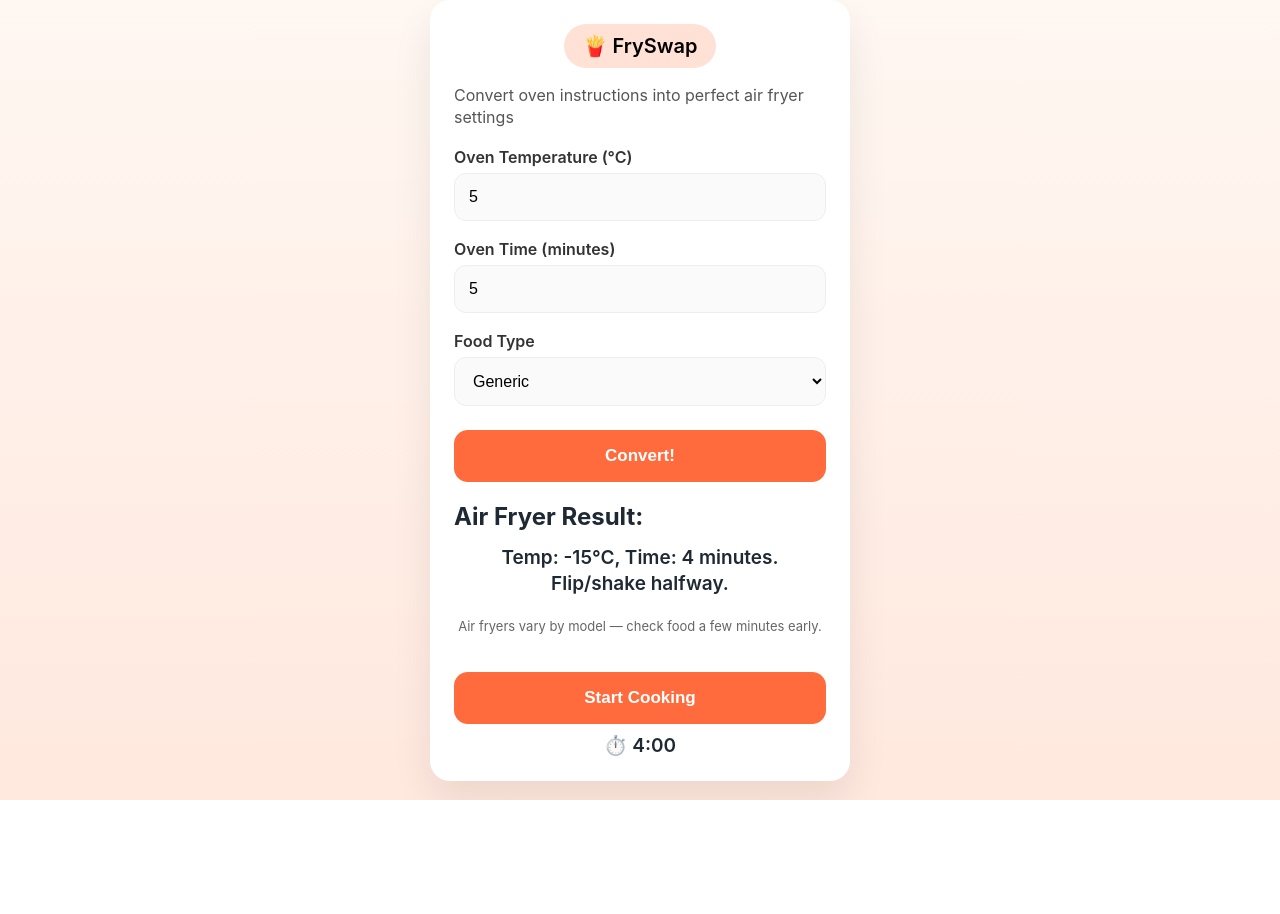
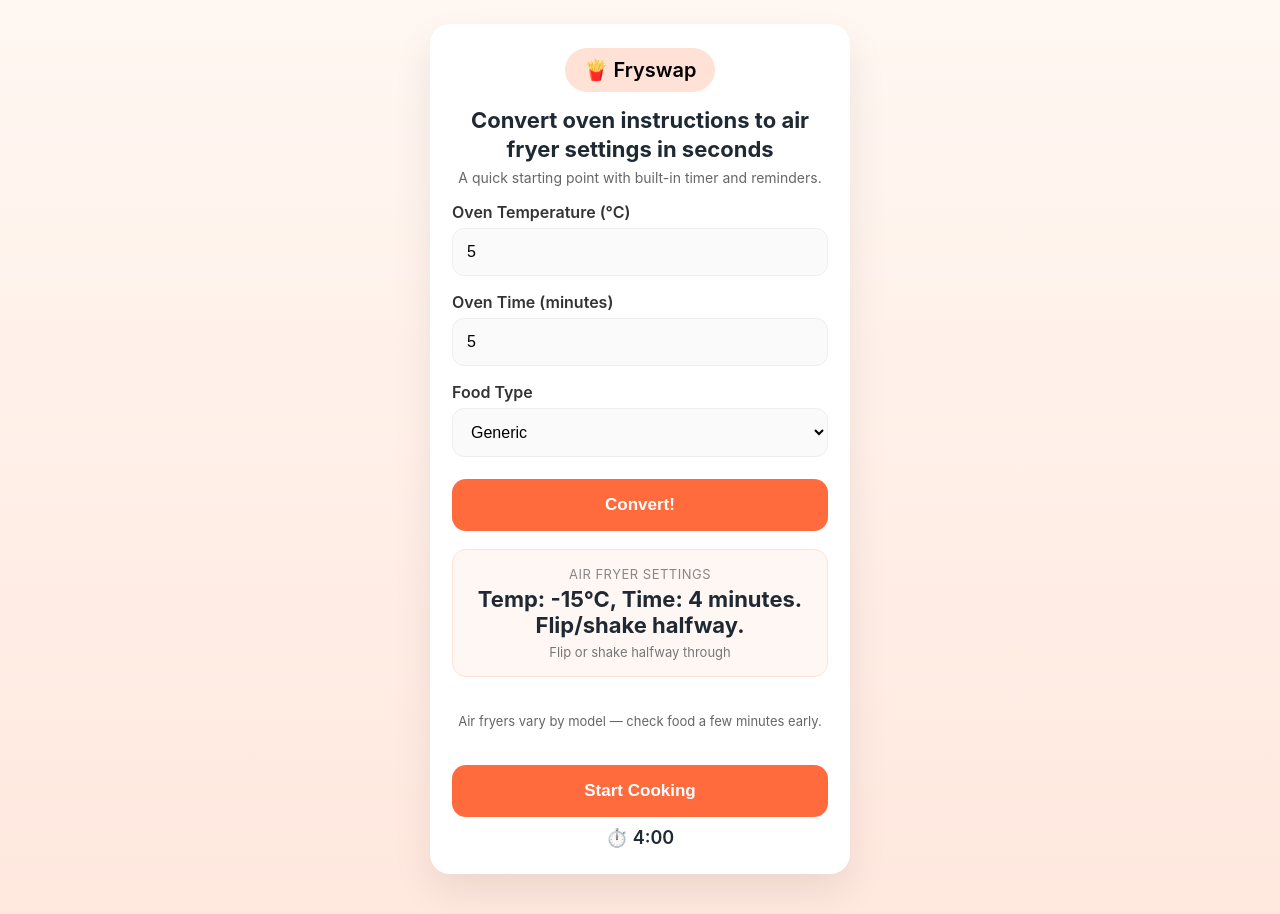
Before and after one commit to oliverjay10/fryswap, a React (Vite) app: page / in a window 1280 px wide. Both pictures are taken after typing "5", "5" into the empty fields and a click on the button "Convert!". Before the commit the page ends 800 px from the top, so only its background shows below. Built offline with nearby package versions, Linux system fonts and the light colour scheme.

Commit message:
Updated design

```diff
--- a/src/App.css
+++ b/src/App.css
@@ -1,11 +1,11 @@
-/* Main card container */
+/* Main container card */
 .container {
   width: 100%;
   max-width: 420px;
   background: white;
-  padding: 24px;
+  padding: 24px 22px 26px 22px;
   border-radius: 20px;
-  box-shadow: 0 20px 40px rgba(0,0,0,0.08);
+  box-shadow: 0 18px 40px rgba(0,0,0,0.08);
   box-sizing: border-box;
 }
 
@@ -19,21 +19,43 @@
   font-weight: 600;
 }
 
-/* Typography */
-h1, h2 {
+/* Headings */
+h2 {
+  text-align: center;
+  font-size: 22px;
+  margin: 8px 0 6px 0;
   color: #1f2933;
-  margin-bottom: 8px;
 }
 
 p {
-  color: #555;
-  line-height: 1.4;
+  text-align: center;
+  color: #666;
+  margin: 0 0 14px 0;
+  font-size: 14px;
+}
+
+/* Feature list (aligned, subtle) */
+.featureList {
+  margin: 6px 0 14px 0;
+}
+
+.featureItem {
+  font-size: 14px;
+  color: #666;
+  margin: 4px 0;
+}
+
+/* Divider */
+.divider {
+  height: 1px;
+  background: #f2f2f2;
+  margin: 16px 0;
 }
 
 /* Labels */
 label {
   display: block;
-  margin-top: 18px;
+  margin-top: 16px;
   font-weight: 600;
   color: #333;
 }
@@ -59,7 +81,7 @@ input:focus, select:focus {
 /* Button */
 button {
   width: 100%;
-  margin-top: 24px;
+  margin-top: 22px;
   padding: 16px;
   background: #ff6b3d;
   color: white;
@@ -83,26 +105,48 @@ button:active {
 /* Result text */
 .result {
   margin-top: 14px;
-  font-size: 19px;
+  font-size: 18px;
   font-weight: 600;
   text-align: center;
   color: #1f2933;
 }
 
-/* Divider */
-.divider {
-  height: 1px;
-  background: #f1f1f1;
-  margin: 20px 0;
-}
-
-/* Notice banner */
+/* Notice message */
 .notice {
   background: #ffe8d9;
   color: #d35400;
   padding: 10px;
   border-radius: 8px;
   text-align: center;
-  margin-bottom: 15px;
+  margin-bottom: 12px;
   font-weight: bold;
 }
+
+.resultCard {
+  margin-top: 18px;
+  padding: 16px;
+  background: #fff7f3;
+  border-radius: 14px;
+  border: 1px solid #ffe2d7;
+  text-align: center;
+}
+
+.resultTitle {
+  font-size: 13px;
+  color: #888;
+  margin-bottom: 4px;
+  text-transform: uppercase;
+  letter-spacing: 0.5px;
+}
+
+.resultValue {
+  font-size: 22px;
+  font-weight: 700;
+  color: #1f2933;
+  margin-bottom: 6px;
+}
+
+.resultHint {
+  font-size: 13px;
+  color: #777;
+}
--- a/src/App.jsx
+++ b/src/App.jsx
@@ -101,11 +101,31 @@ let airTemp = ovenTemp - 20
    <div className="container">
 
   <div style={{ textAlign: "center", marginBottom: "14px" }}>
-    <div className="logoBadge">🍟 FrySwap</div>
+    <div className="logoBadge">🍟 Fryswap</div>
   </div>
 
 
-      <p>Convert oven instructions into perfect air fryer settings</p>
+     <h2 style={{
+  textAlign: "center",
+  marginTop: "8px",
+  marginBottom: "6px",
+  fontSize: "22px",
+  lineHeight: "1.3"
+}}>
+  Convert oven instructions to air fryer settings in seconds
+</h2>
+
+
+<p style={{
+  textAlign: "center",
+  marginTop: "0",
+  marginBottom: "14px",
+  color: "#666"
+}}>
+  A quick starting point with built-in timer and reminders.
+</p>
+
+
 
       {notice && <div className="notice">{notice}</div>}
 
@@ -126,9 +146,16 @@ let airTemp = ovenTemp - 20
 
       <button onClick={convert}>Convert!</button>
 
-      <h2>Air Fryer Result:</h2>
-      <p className="result">{result}</p>
+      {result !== "--" && (
+  <div className="resultCard">
+    <div className="resultTitle">Air Fryer Settings</div>
+    <div className="resultValue">{result}</div>
+    <div className="resultHint">Flip or shake halfway through</div>
+  </div>
+)}
+<br></br>
       <p style={{fontSize: "13px", color: "#666", textAlign: "center"}}>
+        <br></br>
   Air fryers vary by model — check food a few minutes early.
 </p>
 
--- a/src/index.css
+++ b/src/index.css
@@ -1,14 +1,28 @@
-/* Make the app fill the full screen */
-html, body, #root {
-  height: 100%;
-  margin: 0;
+/* Reset */
+* {
+  box-sizing: border-box;
 }
 
-/* Center everything */
+html, body {
+  margin: 0;
+  padding: 0;
+}
+
+/* Background */
 body {
   font-family: -apple-system, BlinkMacSystemFont, "Segoe UI", Roboto, Arial, sans-serif;
   background: linear-gradient(180deg, #fff7f2 0%, #ffe8de 100%);
+}
+
+/* Root layout */
+#root {
+  min-height: 100vh;
   display: flex;
   justify-content: center;
-  align-items: center;
 }
+
+/* Ensure app starts near top */
+.container {
+  margin-top: 24px;
+  margin-bottom: 40px;
+}
```
